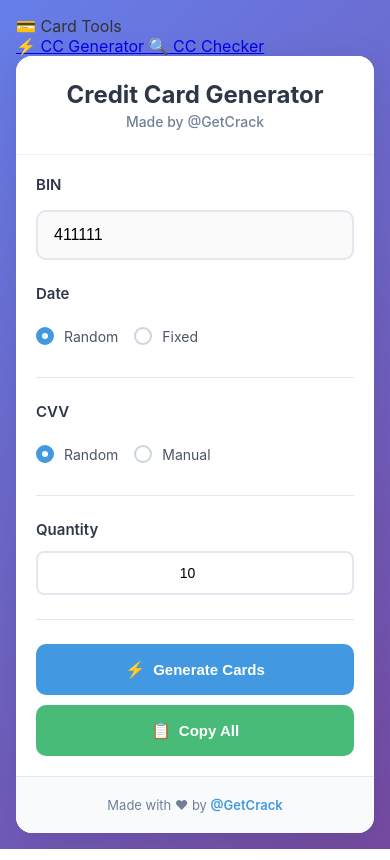
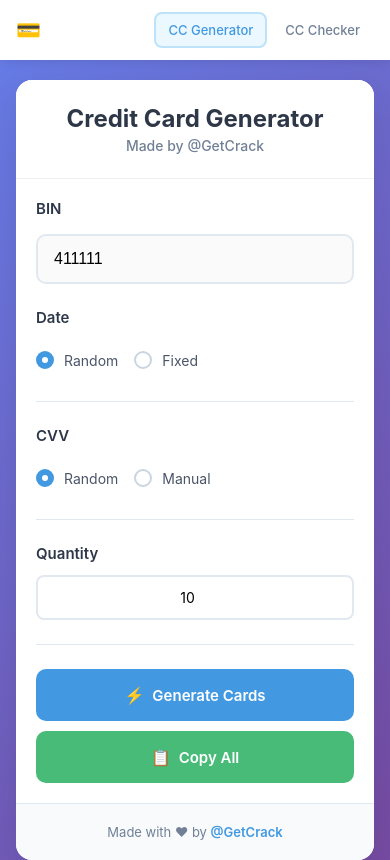
Before and after one commit to IftikharZahid/CC-Gen, a plain HTML site: page index.html in a window 390 px wide. Drawn offline with Linux system fonts and the light colour scheme.

Commit message:
Update style.css

```diff
--- a/style.css
+++ b/style.css
@@ -8,14 +8,85 @@ body {
     font-family: -apple-system, BlinkMacSystemFont, 'Segoe UI', Roboto, sans-serif;
     background: linear-gradient(135deg, #667eea 0%, #764ba2 100%);
     min-height: 100vh;
-    padding: 20px;
     color: #333;
+}
+
+/* Top Navigation */
+.top-nav {
+    background: white;
+    box-shadow: 0 2px 10px rgba(0,0,0,0.1);
+    position: sticky;
+    top: 0;
+    z-index: 1000;
+    margin-bottom: 20px;
+}
+
+.nav-container {
+    max-width: 800px;
+    margin: 0 auto;
+    padding: 0 20px;
+    display: flex;
+    justify-content: space-between;
+    align-items: center;
+    height: 60px;
+}
+
+.nav-brand {
+    display: flex;
+    align-items: center;
+    gap: 8px;
+    font-weight: 700;
+    color: #2d3748;
+    font-size: 18px;
+}
+
+.nav-icon {
+    font-size: 20px;
+}
+
+.nav-title {
+    font-family: -apple-system, BlinkMacSystemFont, 'Segoe UI', Roboto, sans-serif;
+}
+
+.nav-links {
+    display: flex;
+    gap: 8px;
+}
+
+.nav-link {
+    display: flex;
+    align-items: center;
+    gap: 6px;
+    padding: 8px 16px;
+    border-radius: 8px;
+    text-decoration: none;
+    color: #718096;
+    font-weight: 500;
+    font-size: 14px;
+    transition: all 0.3s ease;
+    border: 2px solid transparent;
+}
+
+.nav-link:hover {
+    color: #4299e1;
+    background: #f7fafc;
+}
+
+.nav-link.active {
+    color: #4299e1;
+    background: #ebf8ff;
+    border-color: #bee3f8;
+}
+
+.nav-link-icon {
+    font-size: 16px;
 }
 
 .container {
     max-width: 500px;
     margin: 0 auto;
     width: 100%;
+    padding: 0 20px;
 }
 
 .card {
@@ -160,6 +231,7 @@ body {
     background: white;
     cursor: pointer;
     min-width: 70px;
+    font-family: -apple-system, BlinkMacSystemFont, 'Segoe UI', Roboto, sans-serif;
 }
 
 .year-input, .cvv-input {
@@ -170,6 +242,7 @@ body {
     background: white;
     width: 60px;
     text-align: center;
+    font-family: -apple-system, BlinkMacSystemFont, 'Segoe UI', Roboto, sans-serif;
 }
 
 .year-input:focus, .cvv-input:focus {
@@ -199,6 +272,7 @@ body {
     font-size: 14px;
     background: white;
     text-align: center;
+    font-family: -apple-system, BlinkMacSystemFont, 'Segoe UI', Roboto, sans-serif;
 }
 
 .quantity-input:focus {
@@ -231,6 +305,7 @@ body {
     align-items: center;
     justify-content: center;
     gap: 8px;
+    font-family: -apple-system, BlinkMacSystemFont, 'Segoe UI', Roboto, sans-serif;
 }
 
 .generate-btn {
@@ -321,6 +396,7 @@ body {
     display: flex;
     align-items: center;
     gap: 6px;
+    font-family: -apple-system, BlinkMacSystemFont, 'Segoe UI', Roboto, sans-serif;
 }
 
 .clear-btn:hover {
@@ -335,12 +411,14 @@ body {
     max-height: 400px;
     overflow-y: auto;
     border: 2px solid #e2e8f0;
+    font-family: -apple-system, BlinkMacSystemFont, 'Segoe UI', Roboto, sans-serif;
 }
 
 .empty-state {
     text-align: center;
     padding: 40px 20px;
     color: #a0aec0;
+    font-family: -apple-system, BlinkMacSystemFont, 'Segoe UI', Roboto, sans-serif;
 }
 
 .empty-icon {
@@ -368,11 +446,11 @@ body {
     cursor: pointer;
     transition: all 0.3s ease;
     position: relative;
-    font-family: 'Courier New', monospace;
+    font-family: -apple-system, BlinkMacSystemFont, 'Segoe UI', Roboto, sans-serif;
     font-size: 14px;
     color: #2d3748;
     background: white;
-    font-weight: bold
+    font-weight: 500;
 }
 
 .card-item:hover {
@@ -398,6 +476,7 @@ body {
     transform: translateY(-50%);
     opacity: 0;
     transition: opacity 0.3s ease;
+    font-family: -apple-system, BlinkMacSystemFont, 'Segoe UI', Roboto, sans-serif;
 }
 
 .card-item:hover::after {
@@ -420,7 +499,8 @@ body {
     box-shadow: 0 4px 20px rgba(0,0,0,0.3);
     opacity: 0;
     transition: all 0.3s ease;
-    z-index: 1000;
+    z-index: 1001;
+    font-family: -apple-system, BlinkMacSystemFont, 'Segoe UI', Roboto, sans-serif;
 }
 
 .toast.show {
@@ -443,6 +523,7 @@ body {
     padding: 20px;
     text-align: center;
     border-top: 1px solid #e2e8f0;
+    font-family: -apple-system, BlinkMacSystemFont, 'Segoe UI', Roboto, sans-serif;
 }
 
 .footer div {
@@ -491,12 +572,34 @@ body {
 
 /* Responsive Design */
 @media (max-width: 640px) {
-    body {
-        padding: 16px;
+    .nav-container {
+        padding: 0 16px;
+    }
+
+    .nav-brand .nav-title {
+        display: none;
+    }
+
+    .nav-links {
+        gap: 4px;
+    }
+
+    .nav-link {
+        padding: 8px 12px;
+        font-size: 13px;
+    }
+
+    .nav-link span:last-child {
+        display: none;
+    }
+
+    .nav-link-icon {
+        font-size: 18px;
     }
 
     .container {
         max-width: 100%;
+        padding: 0 16px;
     }
 
     .option-row {
@@ -591,5 +694,4 @@ body {
 .cards-display::-webkit-scrollbar-thumb {
     background: #cbd5e0;
     border-radius: 3px;
-
 }
```
